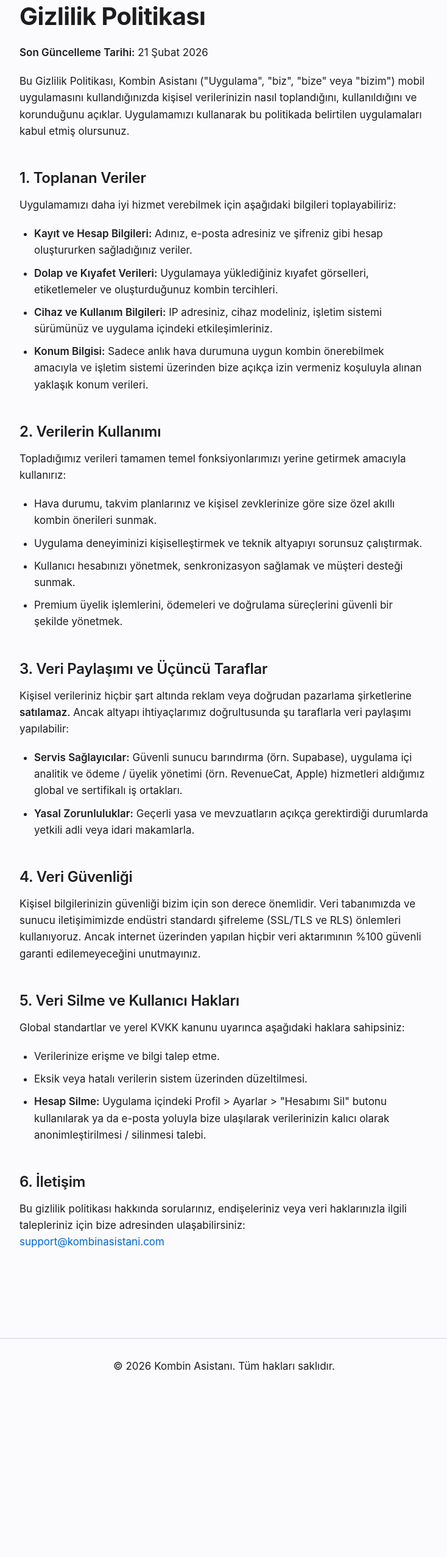
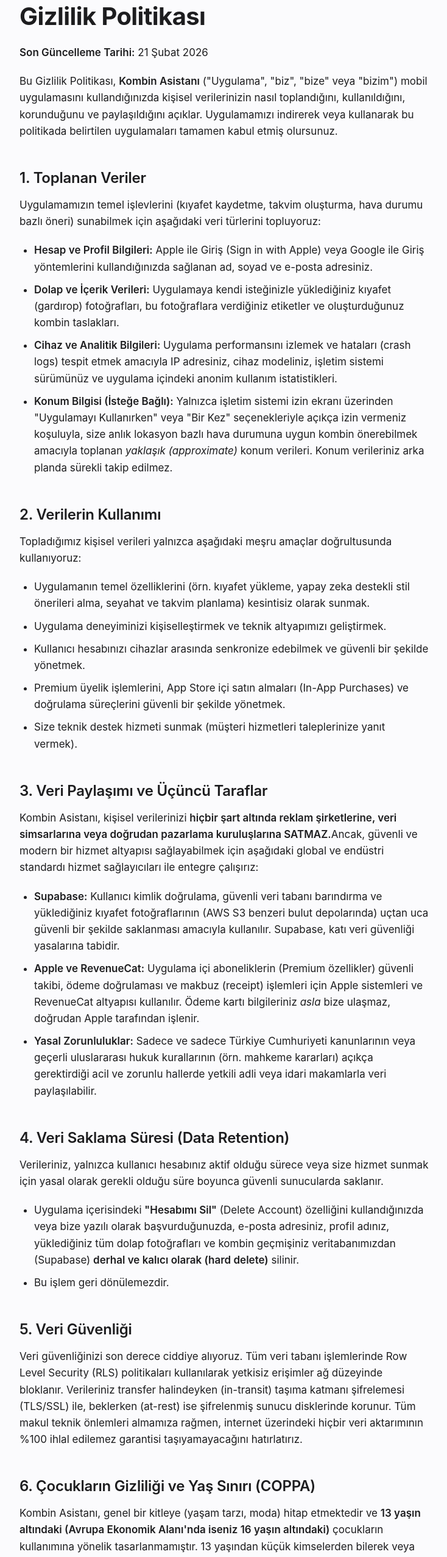
Before and after one commit to HakanOzdemir-FFS/kombin-legal, a Next.js app: page /privacy in a window 1280 px wide. Shown: the part 160-2713 px from the top of the page at 61% size, without its empty margins (272-1006 px from the left). Before the commit the page ends 2467 px from the top, so only its background shows below. Built offline with nearby package versions, Linux system fonts and the light colour scheme.

Commit message:
feat: Add App Store compliant legal terms, privacy policies, COPPA, and GDPR with proper SEO metadata

```diff
--- a/app/layout.tsx
+++ b/app/layout.tsx
@@ -1,10 +1,16 @@
-import type { Metadata } from 'next';
+import type { Metadata, Viewport } from 'next';
 import './globals.css';
 
 export const metadata: Metadata = {
+  metadataBase: new URL('https://kombin-legal2.vercel.app'),
   title: 'Kombin Asistanı | Legal Docs',
-  description: 'Kombin Asistanı uygulamasına ait Gizlilik Politikası ve Kullanım Koşulları metinleri.',
-  viewport: 'width=device-width, initial-scale=1, maximum-scale=1',
+  description: 'Kombin Asistanı mobil uygulamasına ait Gizlilik Politikası ve Kullanım Koşulları resmi yasal metinleri.',
+};
+
+export const viewport: Viewport = {
+  width: 'device-width',
+  initialScale: 1,
+  maximumScale: 1,
 };
 
 export default function RootLayout({
--- a/app/privacy/page.tsx
+++ b/app/privacy/page.tsx
@@ -3,6 +3,10 @@ import type { Metadata } from 'next';
 
 export const metadata: Metadata = {
     title: 'Gizlilik Politikası | Kombin Asistanı',
+    description: 'Kombin Asistanı uygulaması Gizlilik Politikası. Verilerinizin nasıl toplandığı, kullanıldığı, korunduğu ve KVKK/GDPR haklarınız.',
+    alternates: {
+        canonical: '/privacy',
+    },
 };
 
 export default function PrivacyPolicy() {
@@ -17,58 +21,82 @@ export default function PrivacyPolicy() {
             <p><strong>Son Güncelleme Tarihi:</strong> 21 Şubat 2026</p>
 
             <p>
-                Bu Gizlilik Politikası, Kombin Asistanı ("Uygulama", "biz", "bize" veya "bizim") mobil uygulamasını
-                kullandığınızda kişisel verilerinizin nasıl toplandığını, kullanıldığını ve korunduğunu açıklar.
-                Uygulamamızı kullanarak bu politikada belirtilen uygulamaları kabul etmiş olursunuz.
+                Bu Gizlilik Politikası, <strong>Kombin Asistanı</strong> ("Uygulama", "biz", "bize" veya "bizim") mobil uygulamasını
+                kullandığınızda kişisel verilerinizin nasıl toplandığını, kullanıldığını, korunduğunu ve paylaşıldığını açıklar.
+                Uygulamamızı indirerek veya kullanarak bu politikada belirtilen uygulamaları tamamen kabul etmiş olursunuz.
             </p>
 
             <h2>1. Toplanan Veriler</h2>
-            <p>Uygulamamızı daha iyi hizmet verebilmek için aşağıdaki bilgileri toplayabiliriz:</p>
+            <p>Uygulamamızın temel işlevlerini (kıyafet kaydetme, takvim oluşturma, hava durumu bazlı öneri) sunabilmek için aşağıdaki veri türlerini topluyoruz:</p>
             <ul>
-                <li><strong>Kayıt ve Hesap Bilgileri:</strong> Adınız, e-posta adresiniz ve şifreniz gibi hesap oluştururken sağladığınız veriler.</li>
-                <li><strong>Dolap ve Kıyafet Verileri:</strong> Uygulamaya yüklediğiniz kıyafet görselleri, etiketlemeler ve oluşturduğunuz kombin tercihleri.</li>
-                <li><strong>Cihaz ve Kullanım Bilgileri:</strong> IP adresiniz, cihaz modeliniz, işletim sistemi sürümünüz ve uygulama içindeki etkileşimleriniz.</li>
-                <li><strong>Konum Bilgisi:</strong> Sadece anlık hava durumuna uygun kombin önerebilmek amacıyla ve işletim sistemi üzerinden bize açıkça izin vermeniz koşuluyla alınan yaklaşık konum verileri.</li>
+                <li><strong>Hesap ve Profil Bilgileri:</strong> Apple ile Giriş (Sign in with Apple) veya Google ile Giriş yöntemlerini kullandığınızda sağlanan ad, soyad ve e-posta adresiniz.</li>
+                <li><strong>Dolap ve İçerik Verileri:</strong> Uygulamaya kendi isteğinizle yüklediğiniz kıyafet (gardırop) fotoğrafları, bu fotoğraflara verdiğiniz etiketler ve oluşturduğunuz kombin taslakları.</li>
+                <li><strong>Cihaz ve Analitik Bilgileri:</strong> Uygulama performansını izlemek ve hataları (crash logs) tespit etmek amacıyla IP adresiniz, cihaz modeliniz, işletim sistemi sürümünüz ve uygulama içindeki anonim kullanım istatistikleri.</li>
+                <li><strong>Konum Bilgisi (İsteğe Bağlı):</strong> Yalnızca işletim sistemi izin ekranı üzerinden "Uygulamayı Kullanırken" veya "Bir Kez" seçenekleriyle açıkça izin vermeniz koşuluyla, size anlık lokasyon bazlı hava durumuna uygun kombin önerebilmek amacıyla toplanan <em>yaklaşık (approximate)</em> konum verileri. Konum verileriniz arka planda sürekli takip edilmez.</li>
             </ul>
 
             <h2>2. Verilerin Kullanımı</h2>
-            <p>Topladığımız verileri tamamen temel fonksiyonlarımızı yerine getirmek amacıyla kullanırız:</p>
+            <p>Topladığımız kişisel verileri yalnızca aşağıdaki meşru amaçlar doğrultusunda kullanıyoruz:</p>
             <ul>
-                <li>Hava durumu, takvim planlarınız ve kişisel zevklerinize göre size özel akıllı kombin önerileri sunmak.</li>
-                <li>Uygulama deneyiminizi kişiselleştirmek ve teknik altyapıyı sorunsuz çalıştırmak.</li>
-                <li>Kullanıcı hesabınızı yönetmek, senkronizasyon sağlamak ve müşteri desteği sunmak.</li>
-                <li>Premium üyelik işlemlerini, ödemeleri ve doğrulama süreçlerini güvenli bir şekilde yönetmek.</li>
+                <li>Uygulamanın temel özelliklerini (örn. kıyafet yükleme, yapay zeka destekli stil önerileri alma, seyahat ve takvim planlama) kesintisiz olarak sunmak.</li>
+                <li>Uygulama deneyiminizi kişiselleştirmek ve teknik altyapımızı geliştirmek.</li>
+                <li>Kullanıcı hesabınızı cihazlar arasında senkronize edebilmek ve güvenli bir şekilde yönetmek.</li>
+                <li>Premium üyelik işlemlerini, App Store içi satın almaları (In-App Purchases) ve doğrulama süreçlerini güvenli bir şekilde yönetmek.</li>
+                <li>Size teknik destek hizmeti sunmak (müşteri hizmetleri taleplerinize yanıt vermek).</li>
             </ul>
 
             <h2>3. Veri Paylaşımı ve Üçüncü Taraflar</h2>
             <p>
-                Kişisel verileriniz hiçbir şart altında reklam veya doğrudan pazarlama şirketlerine <strong>satılamaz</strong>.
-                Ancak altyapı ihtiyaçlarımız doğrultusunda şu taraflarla veri paylaşımı yapılabilir:
+                Kombin Asistanı, kişisel verilerinizi <strong>hiçbir şart altında reklam şirketlerine, veri simsarlarına veya doğrudan pazarlama kuruluşlarına SATMAZ.</strong>
+                Ancak, güvenli ve modern bir hizmet altyapısı sağlayabilmek için aşağıdaki global ve endüstri standardı hizmet sağlayıcıları ile entegre çalışırız:
             </p>
             <ul>
-                <li><strong>Servis Sağlayıcılar:</strong> Güvenli sunucu barındırma (örn. Supabase), uygulama içi analitik ve ödeme / üyelik yönetimi (örn. RevenueCat, Apple) hizmetleri aldığımız global ve sertifikalı iş ortakları.</li>
-                <li><strong>Yasal Zorunluluklar:</strong> Geçerli yasa ve mevzuatların açıkça gerektirdiği durumlarda yetkili adli veya idari makamlarla.</li>
+                <li><strong>Supabase:</strong> Kullanıcı kimlik doğrulama, güvenli veri tabanı barındırma ve yüklediğiniz kıyafet fotoğraflarının (AWS S3 benzeri bulut depolarında) uçtan uca güvenli bir şekilde saklanması amacıyla kullanılır. Supabase, katı veri güvenliği yasalarına tabidir.</li>
+                <li><strong>Apple ve RevenueCat:</strong> Uygulama içi aboneliklerin (Premium özellikler) güvenli takibi, ödeme doğrulaması ve makbuz (receipt) işlemleri için Apple sistemleri ve RevenueCat altyapısı kullanılır. Ödeme kartı bilgileriniz <em>asla</em> bize ulaşmaz, doğrudan Apple tarafından işlenir.</li>
+                <li><strong>Yasal Zorunluluklar:</strong> Sadece ve sadece Türkiye Cumhuriyeti kanunlarının veya geçerli uluslararası hukuk kurallarının (örn. mahkeme kararları) açıkça gerektirdiği acil ve zorunlu hallerde yetkili adli veya idari makamlarla veri paylaşılabilir.</li>
             </ul>
 
-            <h2>4. Veri Güvenliği</h2>
+            <h2>4. Veri Saklama Süresi (Data Retention)</h2>
             <p>
-                Kişisel bilgilerinizin güvenliği bizim için son derece önemlidir. Veri tabanımızda ve sunucu
-                iletişimimizde endüstri standardı şifreleme (SSL/TLS ve RLS) önlemleri kullanıyoruz.
-                Ancak internet üzerinden yapılan hiçbir veri aktarımının %100 güvenli garanti edilemeyeceğini unutmayınız.
+                Verileriniz, yalnızca kullanıcı hesabınız aktif olduğu sürece veya size hizmet sunmak için yasal olarak gerekli olduğu süre boyunca güvenli sunucularda saklanır.
+            </p>
+            <ul>
+                <li>Uygulama içerisindeki <strong>"Hesabımı Sil"</strong> (Delete Account) özelliğini kullandığınızda veya bize yazılı olarak başvurduğunuzda, e-posta adresiniz, profil adınız, yüklediğiniz tüm dolap fotoğrafları ve kombin geçmişiniz veritabanımızdan (Supabase) <strong>derhal ve kalıcı olarak (hard delete)</strong> silinir.</li>
+                <li>Bu işlem geri dönülemezdir.</li>
+            </ul>
+
+            <h2>5. Veri Güvenliği</h2>
+            <p>
+                Veri güvenliğinizi son derece ciddiye alıyoruz. Tüm veri tabanı işlemlerinde Row Level Security (RLS) politikaları kullanılarak yetkisiz erişimler ağ düzeyinde bloklanır. Verileriniz transfer halindeyken (in-transit) taşıma katmanı şifrelemesi (TLS/SSL) ile, beklerken (at-rest) ise şifrelenmiş sunucu disklerinde korunur.
+                Tüm makul teknik önlemleri almamıza rağmen, internet üzerindeki hiçbir veri aktarımının %100 ihlal edilemez garantisi taşıyamayacağını hatırlatırız.
             </p>
 
-            <h2>5. Veri Silme ve Kullanıcı Hakları</h2>
-            <p>Global standartlar ve yerel KVKK kanunu uyarınca aşağıdaki haklara sahipsiniz:</p>
+            <h2>6. Çocukların Gizliliği ve Yaş Sınırı (COPPA)</h2>
+            <p>
+                Kombin Asistanı, genel bir kitleye (yaşam tarzı, moda) hitap etmektedir ve <strong>13 yaşın altındaki (Avrupa Ekonomik Alanı'nda iseniz 16 yaşın altındaki)</strong> çocukların kullanımına yönelik tasarlanmamıştır.
+                13 yaşından küçük kimselerden bilerek veya kasıtlı olarak doğrudan kişisel veri toplamıyoruz. Eğer 13 yaşından küçük bir kullanıcının bize geçerli bir yasal ebeveyn izni olmadan kişisel veri sağladığını fark edersek, bu bilgileri sistemlerimizden derhal sileriz. Eğer böyle bir durumdan şüpheleniyorsanız (örneğin çocuğunuz uygulamamızı kullanıyorsa) lütfen derhal bizimle iletişime geçin.
+            </p>
+
+            <h2>7. Kullanıcı Hakları (KVKK / GDPR / CCPA)</h2>
+            <p>Kişisel verilerinizle ilgili olarak KVKK, GDPR ve bölgesel yasalara uygun olarak aşağıdaki haklara sahipsiniz:</p>
             <ul>
-                <li>Verilerinize erişme ve bilgi talep etme.</li>
-                <li>Eksik veya hatalı verilerin sistem üzerinden düzeltilmesi.</li>
-                <li><strong>Hesap Silme:</strong> Uygulama içindeki Profil &gt; Ayarlar &gt; "Hesabımı Sil" butonu kullanılarak ya da e-posta yoluyla bize ulaşılarak verilerinizin kalıcı olarak anonimleştirilmesi / silinmesi talebi.</li>
+                <li>Hangi kişisel bilgilerinizi işlediğimiz konusunda tam şeffaflık talep etme (Erişim hakkı).</li>
+                <li>Eksik veya hatalı verilerin sistem üzerinden düzeltilmesi (Düzeltme hakkı).</li>
+                <li>Makinece okunabilir formatta verilerinizin bir kopyasını dışa aktarma (Veri taşınabilirliği).</li>
+                <li>Uygulama içindeki Profil &gt; Ayarlar &gt; "Hesabımı Sil" butonu kullanılarak ya da e-posta yoluyla "Unutulma Hakkınızı" kullanıp tüm verilerinizin kalıcı olarak yok edilmesini talep etme.</li>
             </ul>
 
-            <h2>6. İletişim</h2>
+            <h2>8. İşbu Politikadaki Değişiklikler</h2>
             <p>
-                Bu gizlilik politikası hakkında sorularınız, endişeleriniz veya veri haklarınızla ilgili talepleriniz için bize adresinden ulaşabilirsiniz:<br />
-                <a href="mailto:support@kombinasistani.com">support@kombinasistani.com</a>
+                Kombin Asistanı, mevzuat değişikliklerine veya uygulamanın yeni özelliklerine paralel olarak bu Gizlilik Politikasını zaman zaman güncelleyebilir.
+                Önemli (materyal) değişiklikler olması halinde, sizi uygulama içinden bir uyarı ile (veya push bildirimi ile) haberdar edeceğiz. Belirtilen bu belgeleri periyodik olarak okumak ve incelemek sizin sorumluluğunuzdadır.
+            </p>
+
+            <h2>9. İletişim</h2>
+            <p>
+                Gizlilik politikamız, verilerinizin yönetimi veya haklarınız ile ilgili her türlü teknik veya hukuki soru, talep veya şikayetiniz için destek ekibimize resmi e-posta adresimizden 7/24 ulaşabilirsiniz:
+                <br />
+                <a href="mailto:support@kombinasistani.com"><strong>support@kombinasistani.com</strong></a>
             </p>
         </>
     );
```
Also changed, not shown: app/page.tsx (+8 -3 lines), app/terms/page.tsx (+53 -36 lines).
